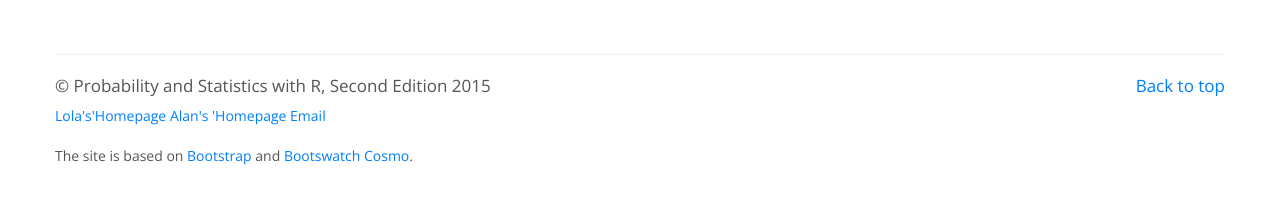
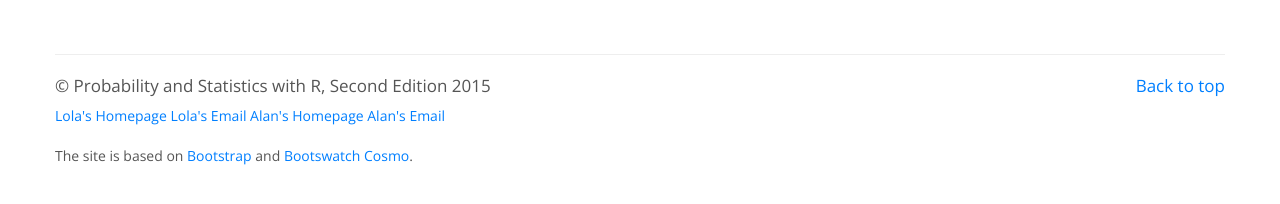
Before and after one commit to alanarnholt/PASWR2E-Book, a Jekyll site: the page built from index.html, in a window 1280 px wide and 900 px high, scrolled down 2563 px. Shown: the part 641-845 px from the top of the window. Built offline with Jekyll 4.4.1, drawn with Linux system fonts in a browser that asks for light colours; Markdown is read by kramdown in place of the engine named in the settings.

Commit message:
email updates

```diff
--- a/_includes/footer.html
+++ b/_includes/footer.html
@@ -8,9 +8,10 @@
             <p class="pull-right"><a href="#top">Back to top</a></p>
             <p>&copy; {{ site.title }} 2015</p>
             <div class="links">
-              <a href="http://www.unavarra.es/personal/lugarte/indexfotoingles.htm">Lola's'Homepage</a>
-              <a href="http://www1.appstate.edu/~arnholta/">Alan's 'Homepage</a>
-              <a href="mailto:arnholtat@appstate.edu">Email</a>
+              <a href="http://www.unavarra.es/personal/lugarte/indexfotoingles.htm">Lola's Homepage</a>
+              <a href="mailto:lola@unavarra.es">Lola's Email</a>
+              <a href="http://www1.appstate.edu/~arnholta/">Alan's Homepage</a>
+              <a href="mailto:arnholtat@appstate.edu">Alan's Email</a>
             </div>
             <br>
             The site is based on <a href="http://twitter.github.com/bootstrap/">Bootstrap</a> and <a href="http://bootswatch.com/cosmo/">Bootswatch Cosmo</a>.
```
